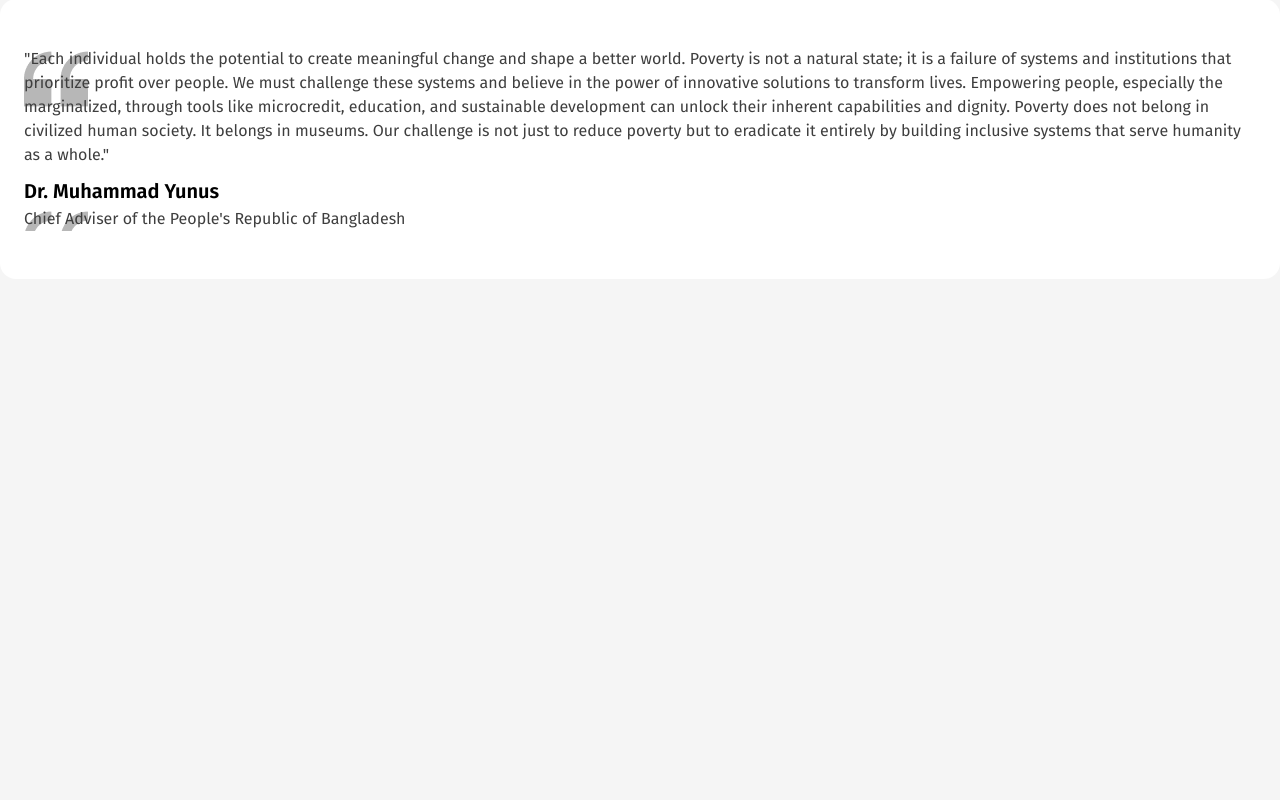
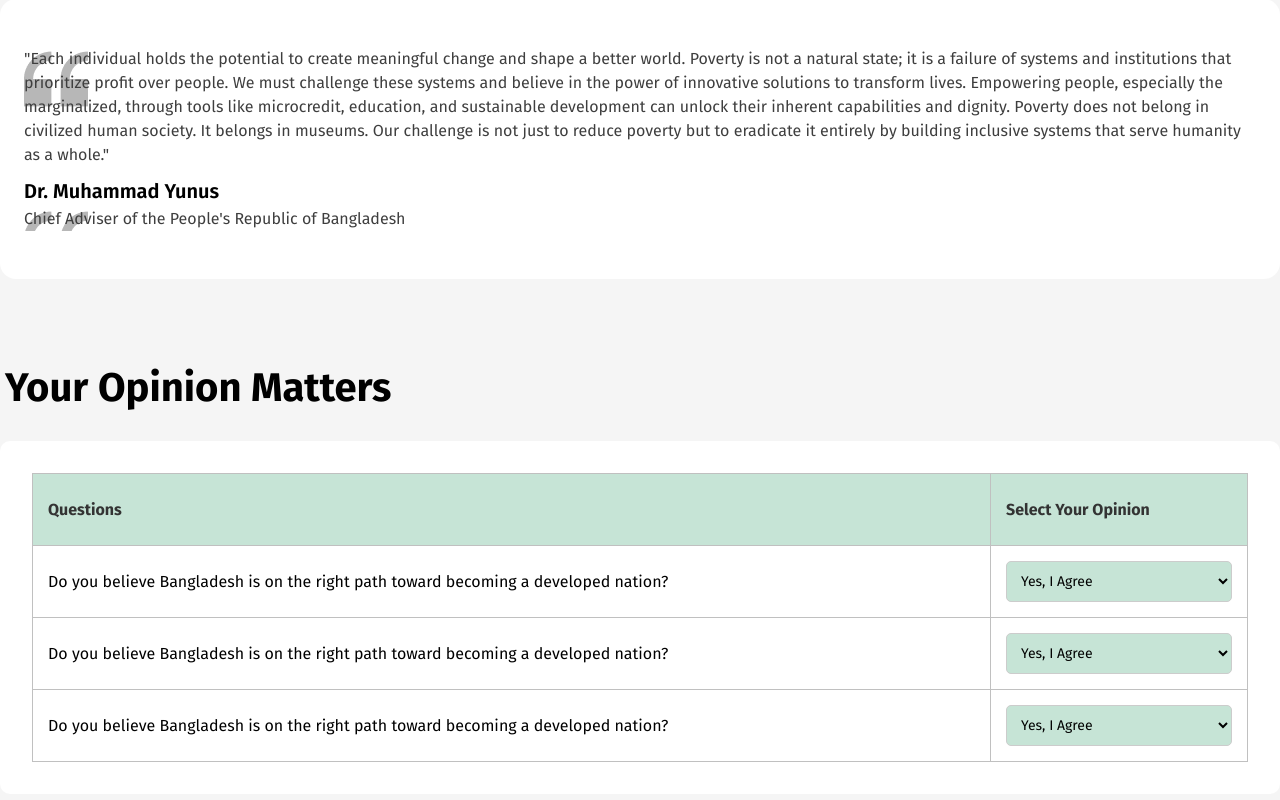
Before and after one commit to NazmushSakib/PH_Mile01_Module07_Assignment_01, a plain HTML site: page index.html in a window 1280 px wide. Shown: the part 1796-2596 px from the top of the page. Before the commit the page ends 2155 px from the top, so only its background shows below. Drawn offline with Linux system fonts and the light colour scheme.

Commit message:
"Opinion Section" added.

```diff
--- a/index.html
+++ b/index.html
@@ -136,7 +136,65 @@
 
       </section>
 
-      <!-- The Vision of Future  end-->
+      <!--? The Vision of Future  end-->
+
+      <!--? Opinion secition start -->
+
+      <section class="opinion-section">
+        <h2>Your Opinion Matters</h2>
+        <div class="table-container">
+          <table>
+            <thead>
+              <tr>
+                <th>Questions</th>
+                <th>Select Your Opinion</th>
+              </tr>
+            </thead>
+            <tbody>
+              <tr>
+                <td>
+                  Do you believe Bangladesh is on the right path toward becoming a
+                  developed nation?
+                </td>
+                <td>
+                  <select>
+                    <option>Yes, I Agree</option>
+                    <option>No, I Disagree</option>
+                    <option>Neutral</option>
+                  </select>
+                </td>
+              </tr>
+              <tr>
+                <td>
+                  Do you believe Bangladesh is on the right path toward becoming a
+                  developed nation?
+                </td>
+                <td>
+                  <select>
+                    <option>Yes, I Agree</option>
+                    <option>No, I Disagree</option>
+                    <option>Neutral</option>
+                  </select>
+                </td>
+              </tr>
+              <tr>
+                <td>
+                  Do you believe Bangladesh is on the right path toward becoming a
+                  developed nation?
+                </td>
+                <td>
+                  <select>
+                    <option>Yes, I Agree</option>
+                    <option>No, I Disagree</option>
+                    <option>Neutral</option>
+                  </select>
+                </td>
+              </tr>
+            </tbody>
+          </table>
+        </div>
+      </section>
+      <!--? Opinion secition ends -->
     </main>
 
     <footer></footer>
--- a/style/style.css
+++ b/style/style.css
@@ -250,3 +250,71 @@ h4{
   background-position: top left;
 }
 /* !quote end */
+
+/*! opinion section start */
+
+.opinion-section{
+  max-width: 1280px;
+  margin: 80px auto;
+}
+
+.opinion-section h2{
+  font-size: 40px;
+  font-weight: bold;
+  padding: 5px;
+  margin-bottom: 24px;
+}
+
+.table-container{
+  background-color: #ffffff;
+  border-radius: 10px;
+  overflow: hidden;
+  padding: 32px;
+}
+
+table {
+  width: 100%;
+  border-collapse: collapse;
+  border: 1px solid #c0c0c0;
+  /* padding: 32px; */
+}
+
+thead {
+  background-color: #c6e4d6;
+  color: #333;
+  height: 72px;
+
+  /* padding: 24px; */
+}
+
+th,
+td {
+  text-align: left;
+  padding: 15px;
+  font-size: 16px;
+  height: 70px;
+  border: 1px solid #c0c0c0;
+}
+
+th {
+  font-weight: bold;
+}
+
+
+
+select {
+  padding: 10px;
+  font-size: 14px;
+  border: 1px solid #ccc;
+  border-radius: 5px;
+  width: 100%;
+  background-color: #c6e4d6;
+  cursor: pointer;
+}
+
+select:focus {
+  outline: none;
+  border-color: #0066cc;
+}
+
+/*! opinion section end */
```
